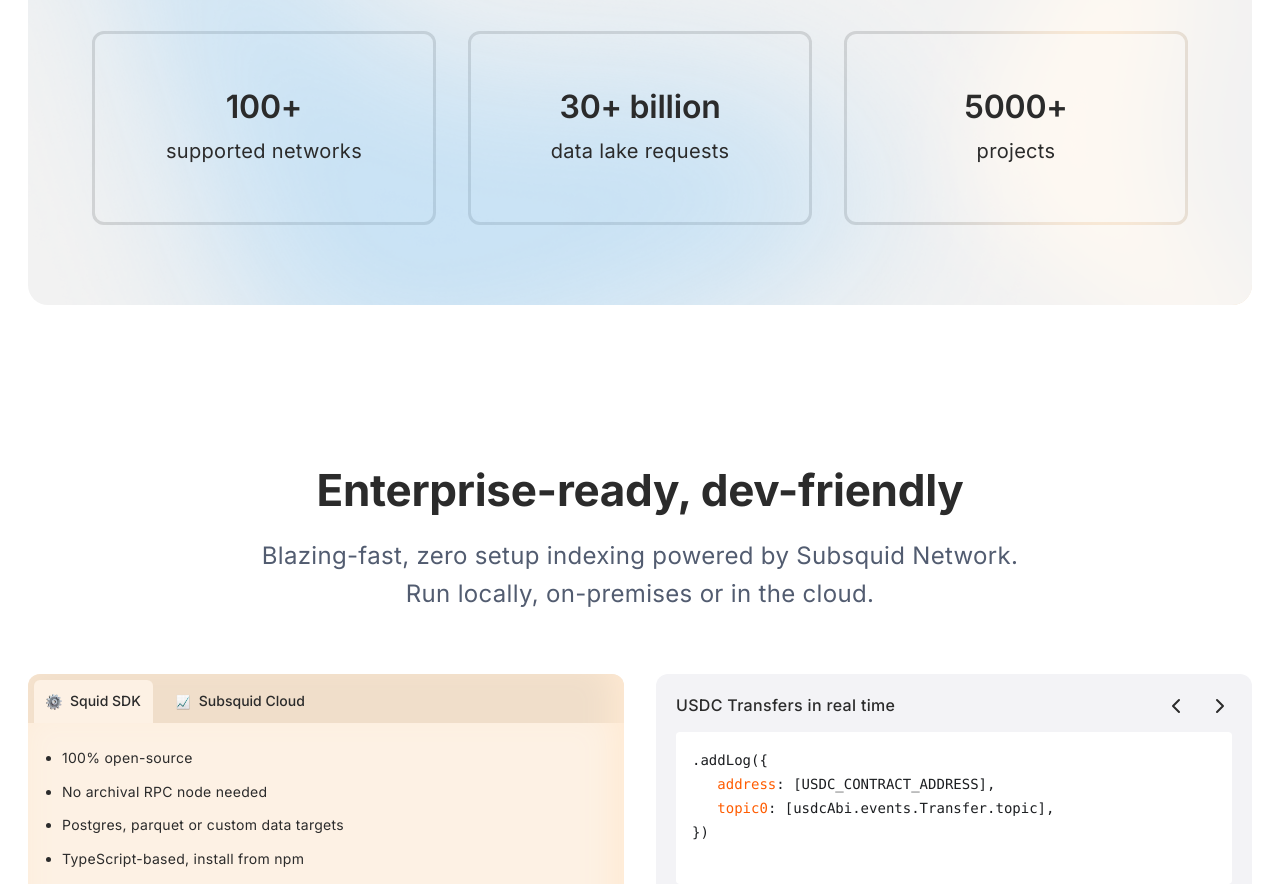
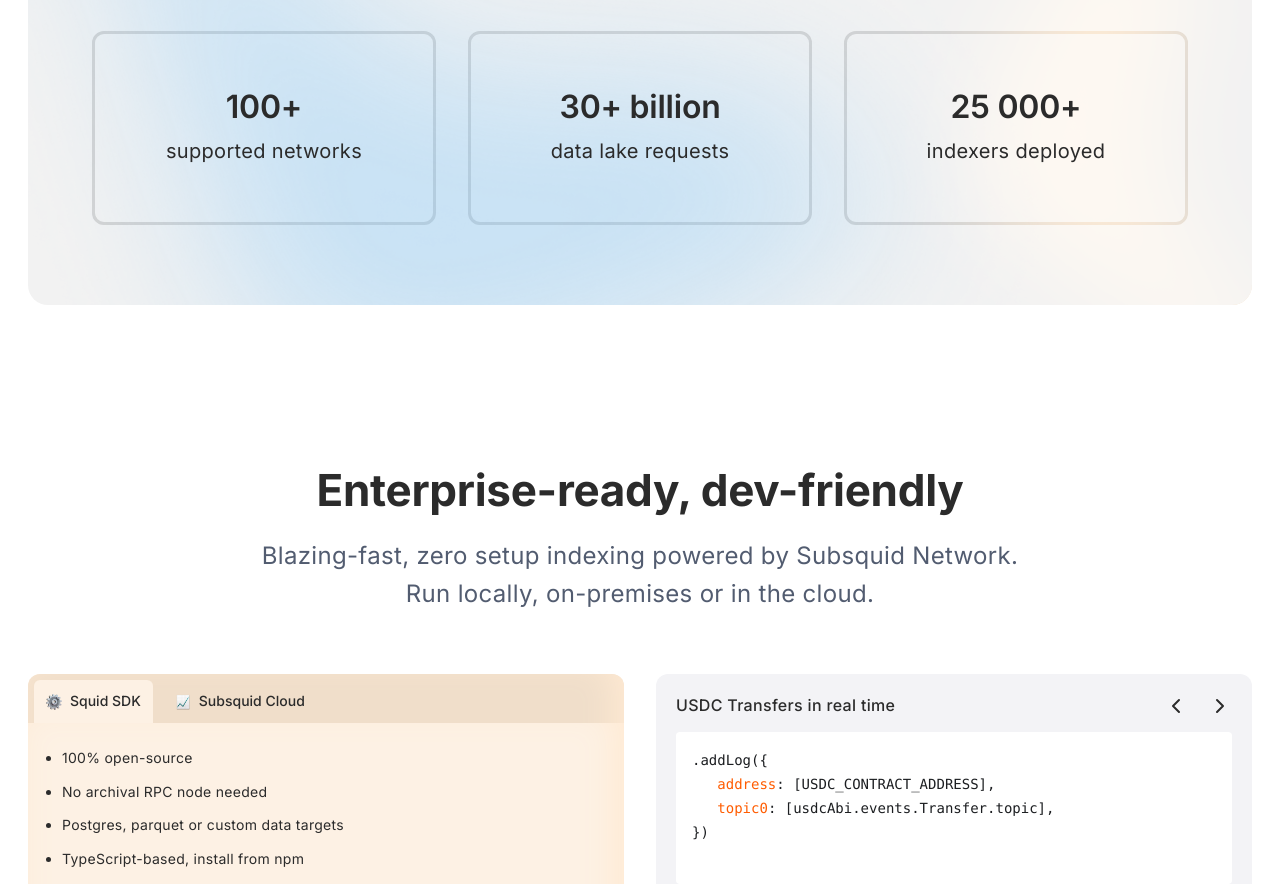
Before and after one commit to cyberteam-international/subsquid_landing, a Next.js app: page / in a window 1280 px wide. Shown: the part 920-1804 px from the top of the page. Built offline with nearby package versions, Linux system fonts and the light colour scheme; no server answers.

Commit message:
fix texts

```diff
--- a/src/app/subsquid-cloud/page.tsx
+++ b/src/app/subsquid-cloud/page.tsx
@@ -1,6 +1,6 @@
 'use client'
 
-import { useEffect, useRef, useState } from 'react';
+import { RefObject, useEffect, useRef, useState } from 'react';
 
 // context
 import {
@@ -195,7 +195,7 @@
                                                     <FadeInUpFast delay={300}>
                                                         <h1 className="calculator__title">Build and Deploy APIs for <i>Blockchain Data</i></h1>
                                                         <p className={style['calculator__header__subtitle']}>
-                                                        Join thousands of developers who use Subsquid Cloud to deploy GraphQL APIs and sophisticated indexers for Web3 apps.
+                                                            Join thousands of developers who use Subsquid Cloud to deploy GraphQL APIs and sophisticated indexers for Web3 apps.
                                                         </p>
                                                         <div className={style['calculator__header-buttons']}>
                                                             <button className="btn btn--outline">
--- a/src/components/ApiCosts/ApiCostsResult.tsx
+++ b/src/components/ApiCosts/ApiCostsResult.tsx
@@ -34,7 +34,7 @@
                 return 'A free development indexer can only be deployed to the Playground. The Playground is an isolated space automatically created for each Cloud account. The deployments to the Playground are not billed'
             }
             else if (profile === 'DEDICATED') {
-                return 'The calculated price quote is provisional. An optimal configuration may require more compute resources for use-cases serving complex API queries and/or processing high volumes of indexed data.'
+                return 'The calculated price quote is provisional. An optimal configuration may require more compute resources for use-cases serving complex API queries and/or processing high volumes of indexed data. A collocated squid is available for free in the Playground, your personal space. If the same squid is deployed within an organization, it\'s subject to our standard tariffs.'
             }
         }
         else if (activeTab === 'byResources') {
@@ -131,8 +131,8 @@
                     <p
                         className={
                             isOpen?
-                            `${style["api-costs__result__info"]} ${style["api-costs__result__info_open"]}`
-                            : style["api-costs__result__info"]
+                                `${style["api-costs__result__info"]} ${style["api-costs__result__info_open"]}`
+                                : style["api-costs__result__info"]
                         }
                         style={{opacity: `${activeTab === 'byResources' && tabsProfile[0].select === 'DEDICATED' ? 0 : 1}`}}
                     >
@@ -189,8 +189,8 @@
                 <p
                     className={
                         isOpen?
-                        `${style["api-costs__result__info"]} ${style["api-costs__result__info_open"]}`
-                        : style["api-costs__result__info"]
+                            `${style["api-costs__result__info"]} ${style["api-costs__result__info_open"]}`
+                            : style["api-costs__result__info"]
                     }
                     style={{display: `${activeTab === 'byResources' && tabsProfile[0].select === 'DEDICATED' ? 'none' : 'block'}`}}
                 >
--- a/src/components/Cards/Cards.tsx
+++ b/src/components/Cards/Cards.tsx
@@ -7,7 +7,7 @@
     const items = [
         {title: '100+', text: 'supported networks'},
         {title: '30+ billion', text: 'data lake requests'},
-        {title: '5000+', text: 'projects'},
+        {title: '25 000+', text: 'indexers deployed'},
     ]
 
     return (
--- a/src/components/Charts/Charts.tsx
+++ b/src/components/Charts/Charts.tsx
@@ -24,8 +24,8 @@
                                     <p>650+</p>
                                 </div>
                                 <div className={style["charts-item__stats-item"]}>
-                                    <p>LIVE PROJECTS</p>
-                                    <p>1000+</p>
+                                    <p>CLOUD INDEXERS</p>
+                                    <p>8,5k+</p>
                                 </div>
                             </div>
                             <div className={style["charts-item__image"]}>
```
